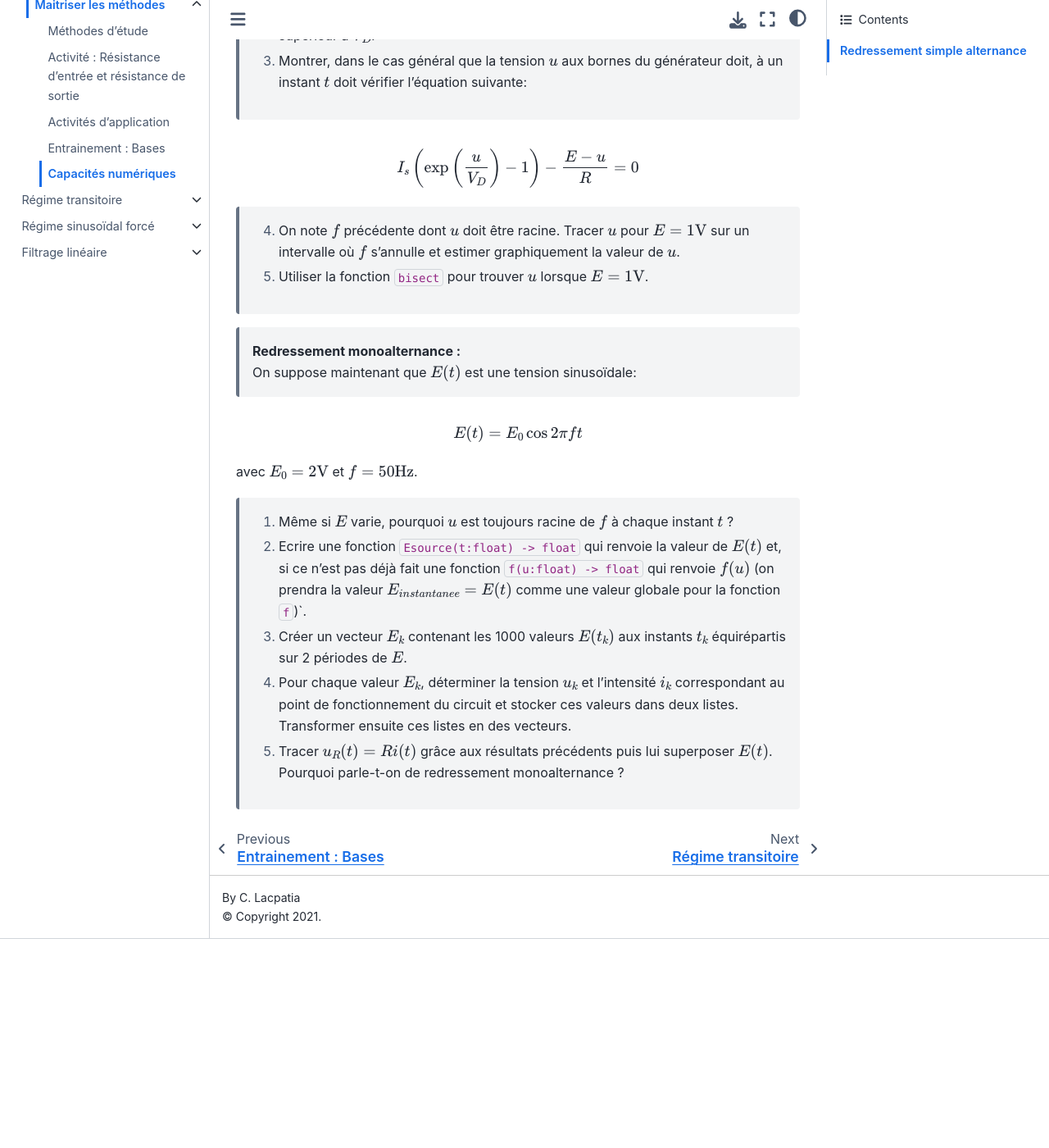
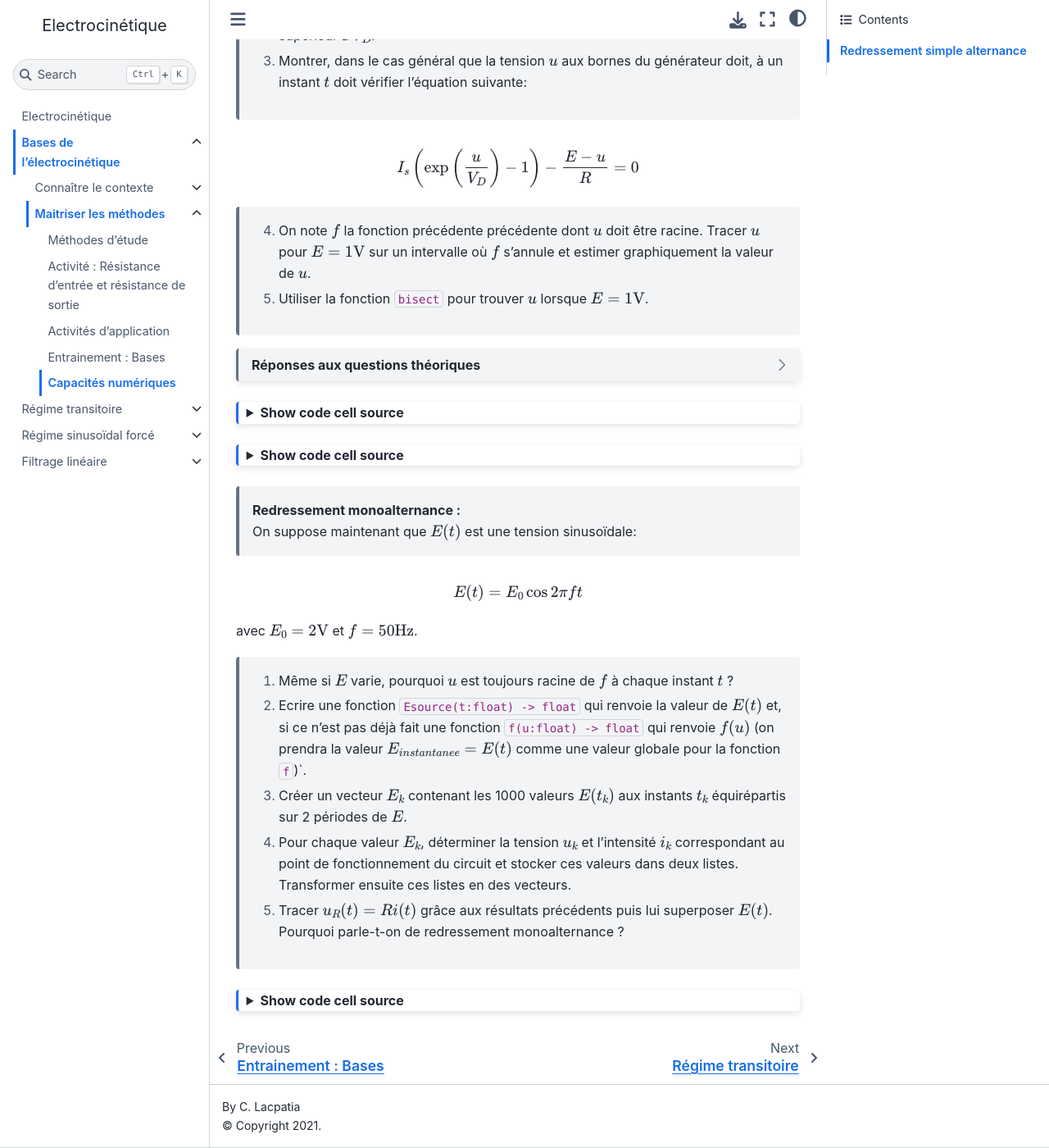
Before and after one commit to pcsi3physiquestan/electrocinetique_sources, a Jupyter Book: the page built from notebook/el_bases_num.md, in a window 1280 px wide and 1400 px high, scrolled down 925 px. Shown: the whole window at 82% size. Built offline with Jupyter Book 1.0.4 settings and Sphinx 7.4.7 and the Sphinx Book theme 1.1.4, drawn with Linux system fonts in a browser that asks for light colours; before the commit the page ends 2070 px from its top, so only the background shows below that; some of the changed lines change nothing that is shown.

Commit message:
Mise à jour automatique

````diff
--- a/notebook/el_bases_num.md
+++ b/notebook/el_bases_num.md
@@ -43,8 +43,48 @@
 I_s\left(\exp \left(\frac{u}{V_D}\right) - 1\right) - \frac{E - u}{R} = 0
 $$
 
-> 4. On note $f$ précédente dont $u$ doit être racine. Tracer $u$ pour $E = 1 \rm{V}$ sur un intervalle où $f$ s'annulle et estimer graphiquement la valeur de $u$.
+> 4. On note $f$ la fonction précédente précédente dont $u$ doit être racine. Tracer $u$ pour $E = 1 \rm{V}$ sur un intervalle où $f$ s'annule et estimer graphiquement la valeur de $u$.
 > 5. Utiliser la fonction `bisect` pour trouver $u$ lorsque $E = 1 \rm{V}$.
+
+```{dropdown} Réponses aux questions théoriques
+1. et 2. Les deux dipôles $\{E+RS\}$ et $D$ étant branchés ensemble, l'intensité qui circule est la même dans les deux dipoles et la tension $u$ sera la même __à condition de prendre l'un en convention générateur et l'autre en convention récepteur.__ On prendra le générateur de Thévenin en convention générateur et la diode en convention récepteur. On cherche alors l'intersection entre une droite décroissante et une exponentielle.
+* Quand $E < 0$, l'intersection est proche de $i=0$ (diode bloquée est assimilable à un interrupteur ouvert)
+* Quand $E > V_D$, l'intersection est proche de $u = V_D$ (diode passante assimilable à une fem $V_D$)
+3. On égalise les deux expressions des intensités données par l'équation de la diode et celle du générateur de Thévenin.
+```
+
+```{code-cell} ipython3
+:tags: [hide-output, hide-input]
+import numpy as np
+import matplotlib.pyplot as plt
+from scipy.optimize import bisect
+
+E = 1
+
+def f(u):
+    global E # Car E va changer ensuite
+    Is = 95e-6
+    VD = 30e-3
+    R = 50
+    return Is * (np.exp(u / VD) - 1) - (E - u) / R
+
+"""Tracé de f entre 0 et 0.2"""
+u = np.linspace(0, 0.2)
+fig, ax = plt.subplots()
+ax.set_xlabel('u(V)')
+ax.set_ylabel('i(A)')
+ax.plot(u, f(u))
+ax.grid()
+plt.show()
+
+```
+```{code-cell} ipython3
+:tags: [hide-output, hide-input]
+"""Détermination de la racine"""
+u_fonc = bisect(f, 0, 2)
+print(u_fonc)
+
+```
 
 > __Redressement monoalternance :__
 On suppose maintenant que $E(t)$ est une tension sinusoïdale:
@@ -54,8 +94,50 @@
 $$
 avec $E_0 = 2\rm{V}$ et $f = 50\rm{Hz}$.
 
-> 1.  Même si $E$ varie, pourquoi $u$ est toujours racine de $f$ à chaque instant $t$ ?
+> 1. Même si $E$ varie, pourquoi $u$ est toujours racine de $f$ à chaque instant $t$ ?
 > 2. Ecrire une fonction `Esource(t:float) -> float` qui renvoie la valeur de $E(t)$ et, si ce n'est pas déjà fait une fonction `f(u:float) -> float` qui renvoie $f(u)$ (on prendra la valeur $E_{instantanee} = E(t)$ comme une valeur globale pour la fonction `f`)`.
 > 3. Créer un vecteur $E_k$ contenant les 1000 valeurs $E(t_k)$ aux instants $t_k$ équirépartis sur 2 périodes de $E$.
 > 4. Pour chaque valeur $E_k$, déterminer la tension $u_k$ et l'intensité $i_k$ correspondant au point de fonctionnement du circuit et stocker ces valeurs dans deux listes. Transformer ensuite ces listes en des vecteurs.
 > 5. Tracer $u_R(t)= R i(t)$ grâce aux résultats précédents puis lui superposer $E(t)$. Pourquoi parle-t-on de redressement monoalternance ?
+
+
+```{code-cell} ipython3
+:tags: [hide-output, hide-input]
+def Esource(t):
+    E0 = 2
+    freq = 50
+    return E0 * np.cos(2 * np.pi * freq * t)
+
+def iThevenin(u):
+    """Pour obtenir i à partir de u"""
+    R = 50
+    return (E - u) / R
+
+N = 1000
+freq = 50
+R = 50
+tk = np.linspace(0, 2 / freq, N)  # tk sur deux périodes
+Ek = Esource(tk)
+
+uk = []
+ik = []
+for E in Ek:
+    uk.append(bisect(f, -3, 3))  # Recherche de uk sur intervalle plus grande à cause des valeurs négatives de E
+    ik.append(iThevenin(uk[-1]))  # Calcul des ik
+
+"""Tracé (non demandé) de uk(tk)"""
+fig1, ax = plt.subplots()
+ax.set_xlabel('t(s)')
+ax.set_ylabel('u(V)')
+ax.plot(tk, uk)
+ax.grid()
+
+"""Tracé de ik(tk)"""
+
+fig2, ax = plt.subplots()
+ax.set_xlabel('t(s)')
+ax.set_ylabel('uR(V)')
+ax.plot(tk, R * np.array(ik))  # On doit transformer la liste ik en vecteur numpy pour pouvoir multiplier simplement chaque terme par R
+ax.grid()
+
+```
````
